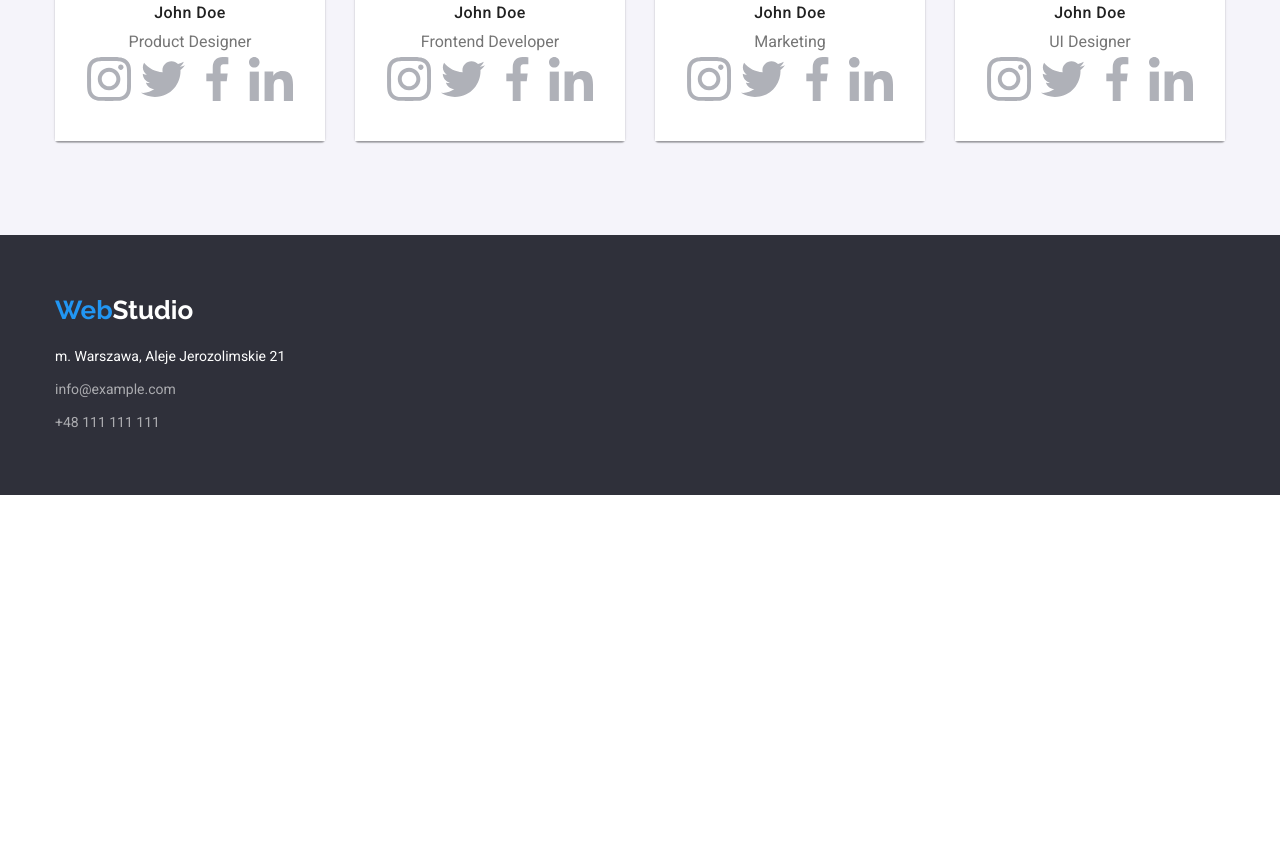
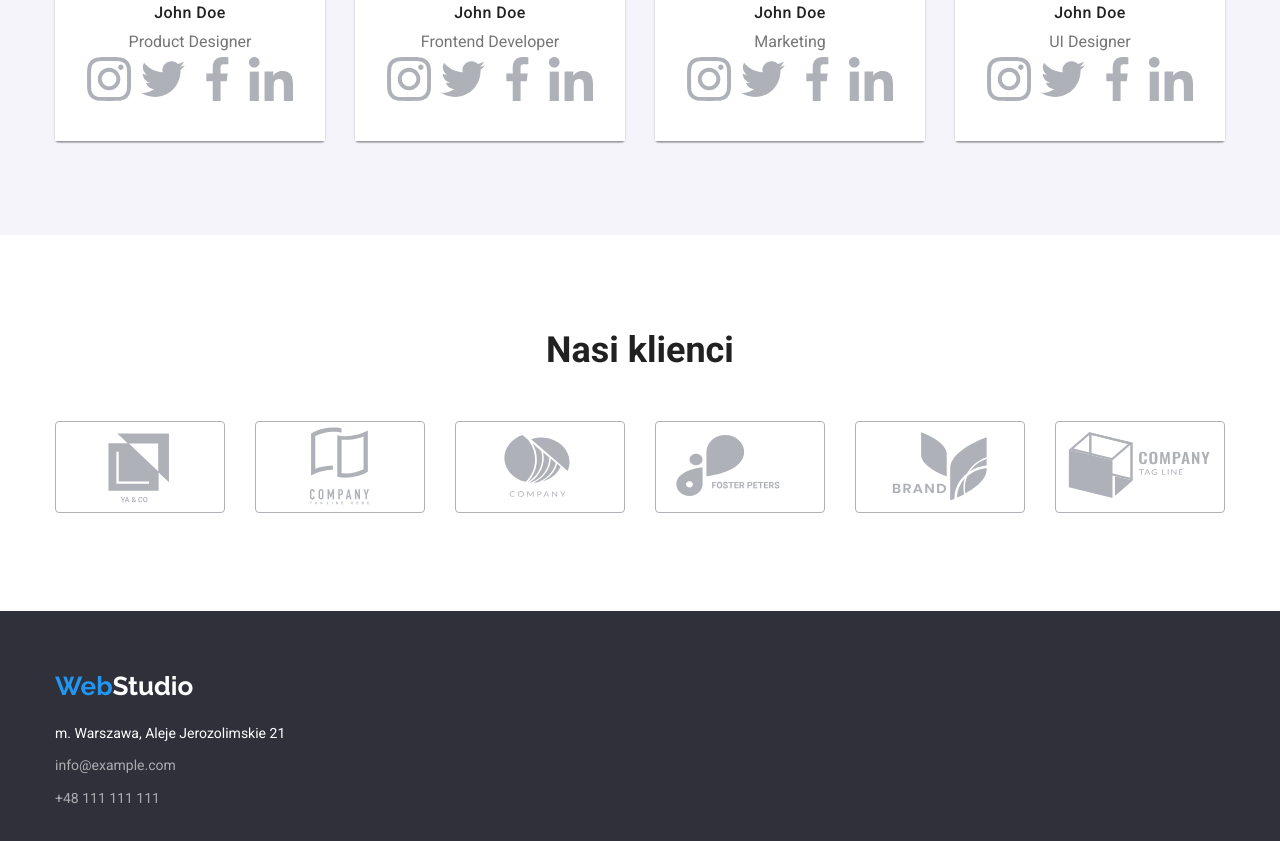
Before and after one commit to Aleksandra8485/goit-markup-hw-04, a plain HTML site: page index.html in a window 1280 px wide. Shown: the part 2079-2920 px from the top of the page. Before the commit the page ends 2574 px from the top, so only its background shows below. Drawn offline with nearby package versions, Linux system fonts and the light colour scheme.

Commit message:
added section coustomers

```diff
--- a/css/style.css
+++ b/css/style.css
@@ -306,13 +306,28 @@ img {
 }
 
 .third-section-list,
-.fourth-section-list {
+.fourth-section-list,
+.our-costumers {
     font-weight: 700;
     font-size: 36px;
     line-height: 1.17;
     color: var(--dark-grey);
     text-align: center;
     margin-bottom: 50px;
+}
+
+.costumers {
+    display: flex;
+    justify-content: center;
+    align-items: center;
+    gap: 30px;
+    list-style: none;
+}
+
+.company {
+    border: 1px solid var(--icon-color);
+    border-radius: 4px;
+    fill: var(--icon-color);
 }
 
 .photo-bg {
--- a/index.html
+++ b/index.html
@@ -439,6 +439,45 @@
                     </ul>
                 </div>
             </section>
+
+            <!--Our coustumers-->
+            <section class="section">
+                <div class="container">
+                    <h2 class="our-costumers">Nasi klienci</h2>
+                </div>
+                <ul class="costumers">
+                    <li>
+                        <svg width="170" height="92" class="company">
+                            <use href="./images/icons.svg#icon-logo-1"></use>
+                        </svg>
+                    </li>
+                    <li>
+                        <svg width="170" height="92" class="company">
+                            <use href="./images/icons.svg#icon-logo-2"></use>
+                        </svg>
+                    </li>
+                    <li>
+                        <svg width="170" height="92" class="company">
+                            <use href="./images/icons.svg#icon-logo-3"></use>
+                        </svg>
+                    </li>
+                    <li>
+                        <svg width="170" height="92" class="company">
+                            <use href="./images/icons.svg#icon-logo-4"></use>
+                        </svg>
+                    </li>
+                    <li>
+                        <svg width="170" height="92" class="company">
+                            <use href="./images/icons.svg#icon-logo-5"></use>
+                        </svg>
+                    </li>
+                    <li>
+                        <svg width="170" height="92" class="company">
+                            <use href="./images/icons.svg#icon-logo-6"></use>
+                        </svg>
+                    </li>
+                </ul>
+            </section>
         </main>
         <footer class="contact">
             <div class="container">
```
